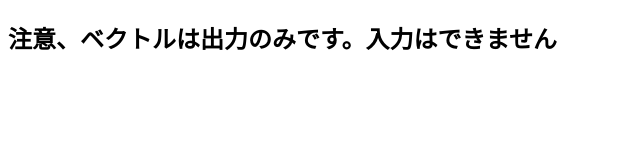
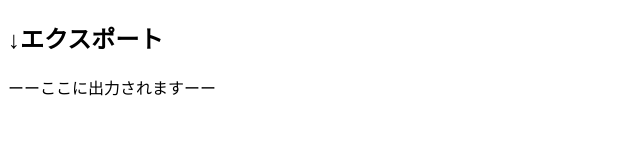
Before and after one commit to manmoth-24/neuron-network-vol.1, a plain HTML site: page index.html in a window 1280 px wide. Shown: the whole page, without its empty margins (0-640 px from the left). Drawn offline with Linux system fonts and the light colour scheme.

Commit message:
Update index.html

```diff
--- a/index.html
+++ b/index.html
@@ -1,10 +1,13 @@
 <!DOCTYPE html>
+<!--ニューロンネットワークのテスト-->
 <html>
     <head>
-        <title>ベクトル計算-出力-</title>
+        <title>出力</title>
     </head>
     <body>
-        <h2>注意、ベクトルは出力のみです。入力はできません</h2>
+        <h2>↓エクスポート</h2>
+        <p id="doc-export">ーーここに出力されますーー</p>
+
         <script src="script.js"></script>
     </body>
 </html>
```
